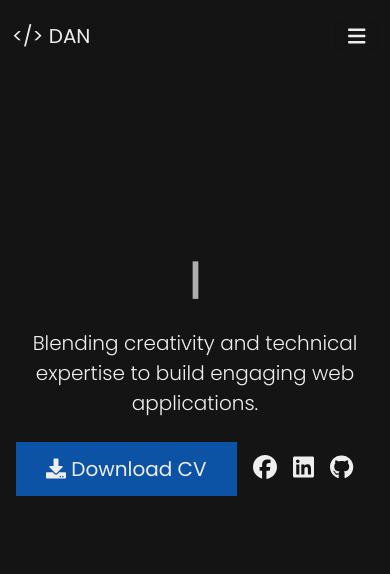
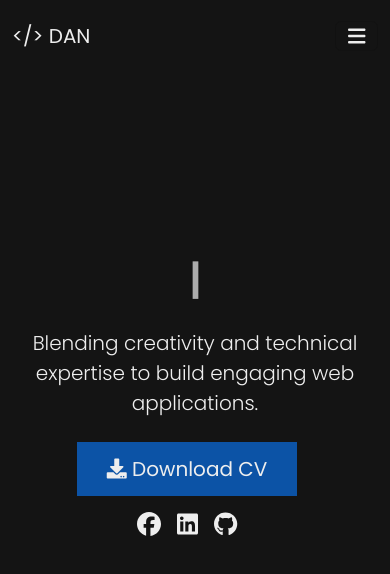
Before and after one commit to DAnoche/My-Porpolio, a React (Create React App) app: page / in a window 390 px wide. Shown: the top 574 px of the page. Built offline with nearby package versions, Linux system fonts and the light colour scheme.

Commit message:
Make the hero section more responsive

```diff
--- a/src/Components/hero.jsx
+++ b/src/Components/hero.jsx
@@ -12,7 +12,7 @@ function HeroSection(props) {
     <section className={`hero ${props.theme}`}>
       <div className="container p-3">
         <div className="row justify-content-center align-items-center text-center text-md-start">
-          <div className="col-md-5 text-center text-md-start">
+          <div className="col-md-5 text-center text-lg-start">
             <h1 className="hero-header display-2 fw-bold">
               <Typewriter
                 onInit={(typewriter) => {
@@ -31,10 +31,12 @@ function HeroSection(props) {
               Blending creativity and technical expertise to build engaging web
               applications.
             </p>
-            <div className="hero-links d-flex justify-contents-center align-items-center">
+            <div className="hero-links d-flex justify-contents-center align-items-center flex-lg-row flex-column">
               <button className="hero-btn me-3">
                 <i className="fas fa-download hero-download" /> Download CV
               </button>
+              <div className="d-lg-none mb-3"></div>
+              <div className="d-md-flex justify-content-center align-items-center">
                 <a href="https://www.facebook.com/DietherNoche" target="_blank">
                   <FontAwesomeIcon
                     icon={["fab", "facebook"]}
@@ -58,7 +60,8 @@ function HeroSection(props) {
                 </a>
               </div>
             </div>
-          <div className="col-md-5 text-center d-none d-md-block">
+          </div>
+          <div className="col-md-5 text-center d-none d-lg-block">
             <img
               className="image-fluid"
               src={"./assets/hero-pic.svg"}
```
Lines whose indentation alone changed are shown as unchanged.
